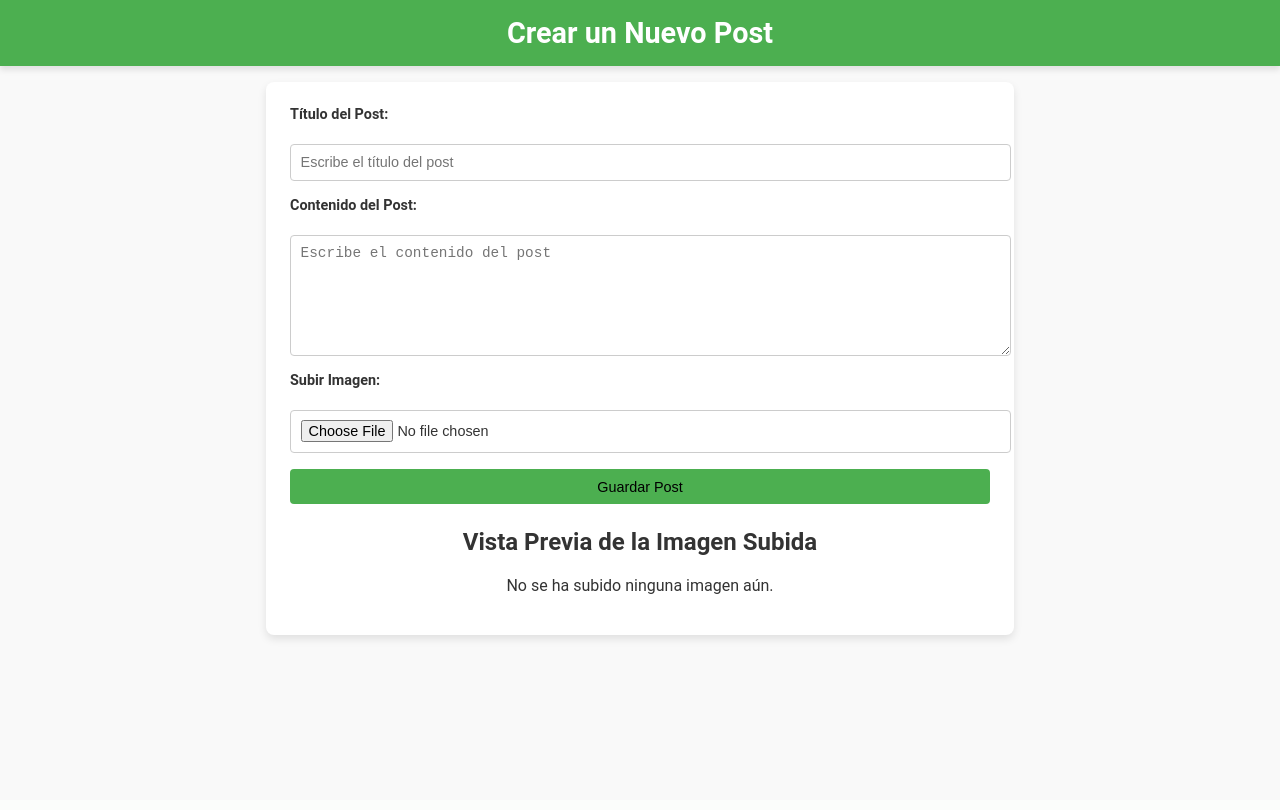
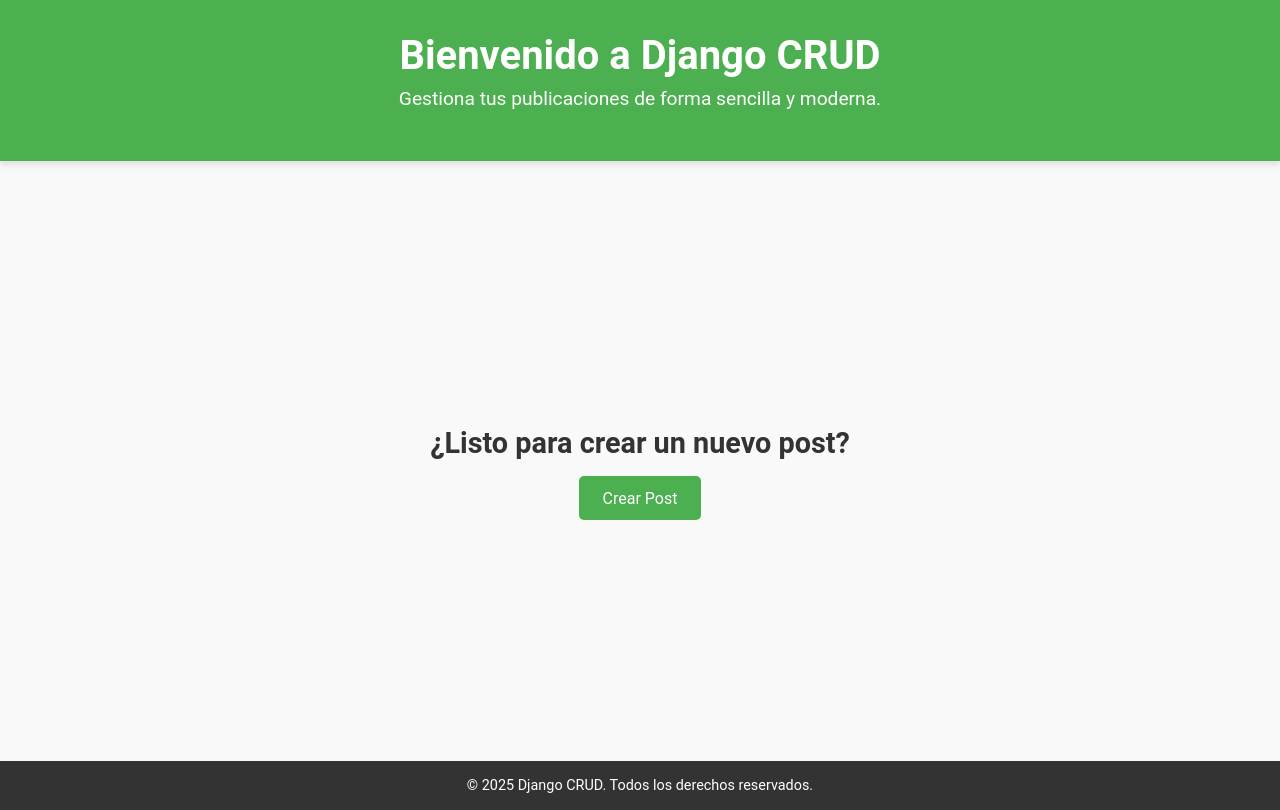
Before and after one commit to mpadrian/django-crud, a Django app: page / in a window 1280 px wide. Run offline with Django 5.2, Linux system fonts and the light colour scheme.

Commit message:
fome-page

```diff
--- a/django_crud/urls.py
+++ b/django_crud/urls.py
@@ -23,6 +23,7 @@ from post import views
 urlpatterns = [
     path('admin/', admin.site.urls),
     path('', views.home, name='home'),
+    path('post-create/', views.upload_image, name='upload_image'),  # Página de creación de posts
     path('', views.upload_image, name='upload_image'),
 ]
 
--- a/post/views.py
+++ b/post/views.py
@@ -1,25 +1,40 @@
+import os
 from django.shortcuts import render, redirect
 from django.core.files.storage import FileSystemStorage
-from django.http import HttpResponse
-import os
 
 def home(request):
-    return render(request, 'post_create.html')
+    return render(request, 'home.html')
 
 def upload_image(request):
     image_url = None
     if request.method == 'POST':
+        # Manejar eliminación de imagen
+        if 'delete_image' in request.POST:
+            image_path = request.POST.get('image_path')
+            if image_path and os.path.exists(image_path.replace('/static/', 'static/')):
+                os.remove(image_path.replace('/static/', 'static/'))  # Eliminar imagen del servidor
+            return redirect('upload_image')  # Redirigir a la misma página después de eliminar
+
         # Manejar subida de imagen
-        if 'image' in request.FILES:
+        elif 'image' in request.FILES:
+            title = request.POST.get('title')  # Obtener el título del formulario
+            content = request.POST.get('content')  # Obtener el contenido del formulario
             image = request.FILES['image']
+
+            # Guardar la imagen en la carpeta 'static/upload_image'
             fs = FileSystemStorage(location='static/upload_image')
             filename = fs.save(image.name, image)
             image_url = fs.url(filename)
 
-        if 'delete_image' in request.POST:
-            image_path = request.POST.get('image_path')
-            if image_path and os.path.exists(image_path.replace('/static/', 'static/')):
-                os.remove(image_path.replace('/static/', 'static/'))
-            return redirect('upload_image')
+            # Aquí puedes guardar los datos del post (título, contenido, URL de la imagen) en la base de datos
+            print(f"Título: {title}, Contenido: {content}, Imagen: {image_url}")
 
+            # Renderizar la página con la imagen subida
+            return render(request, 'post_create.html', {
+                'image_url': image_url,
+                'title': title,
+                'content': content
+            })
+
+    # Si no es POST, simplemente renderizar la página
     return render(request, 'post_create.html', {'image_url': image_url})
--- /dev/null
+++ b/static/css/main.css
@@ -0,0 +1,76 @@
+/* Estilos para la página principal */
+body {
+    font-family: 'Roboto', sans-serif;
+    margin: 0;
+    padding: 0;
+    background-color: #f9f9f9;
+    color: #333;
+}
+
+.home-header {
+    background-color: #4CAF50;
+    color: white;
+    text-align: center;
+    padding: 2rem 1rem;
+    box-shadow: 0 4px 6px rgba(0, 0, 0, 0.1);
+}
+
+.home-header h1 {
+    font-size: 2.5rem;
+    margin: 0;
+}
+
+.home-header p {
+    font-size: 1.2rem;
+    margin-top: 0.5rem;
+}
+
+.home-main {
+    display: flex;
+    justify-content: center;
+    align-items: center;
+    height: calc(100vh - 200px); /* Ajusta la altura para que sea responsiva */
+    text-align: center;
+}
+
+.home-content h2 {
+    font-size: 1.8rem;
+    margin-bottom: 1rem;
+}
+
+.btn-create-post {
+    display: inline-block;
+    padding: 0.8rem 1.5rem;
+    font-size: 1rem;
+    color: white;
+    background-color: #4CAF50;
+    border: none;
+    border-radius: 5px;
+    text-decoration: none;
+    cursor: pointer;
+    transition: background-color 0.3s ease, transform 0.2s ease;
+}
+
+.btn-create-post:hover {
+    background-color: #45a049;
+    transform: scale(1.05);
+}
+
+.btn-create-post:active {
+    transform: scale(0.95);
+}
+
+.home-footer {
+    background-color: #333;
+    color: white;
+    text-align: center;
+    padding: 1rem 0;
+    position: relative;
+    bottom: 0;
+    width: 100%;
+}
+
+.home-footer p {
+    margin: 0;
+    font-size: 0.9rem;
+}
--- /dev/null
+++ b/template/home.html
@@ -0,0 +1,25 @@
+{% load static %}
+<!DOCTYPE html>
+<html lang="en">
+<head>
+    <meta charset="UTF-8">
+    <meta name="viewport" content="width=device-width, initial-scale=1.0">
+    <title>Página Principal</title>
+    <link rel="stylesheet" href="{% static 'css/main.css' %}">
+</head>
+<body>
+    <header class="home-header">
+        <h1>Bienvenido a Django CRUD</h1>
+        <p>Gestiona tus publicaciones de forma sencilla y moderna.</p>
+    </header>
+    <main class="home-main">
+        <div class="home-content">
+            <h2>¿Listo para crear un nuevo post?</h2>
+            <a href="/post-create/" class="btn-create-post">Crear Post</a>
+        </div>
+    </main>
+    <footer class="home-footer">
+        <p>&copy; 2025 Django CRUD. Todos los derechos reservados.</p>
+    </footer>
+</body>
+</html>
```
Also changed, not shown: template/post_create.html (line endings or trailing spaces).
